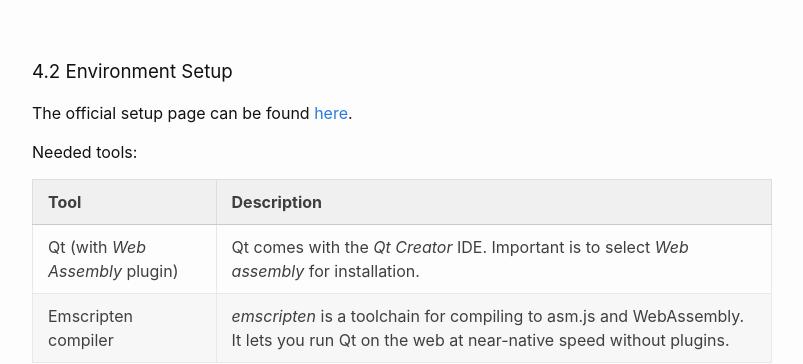
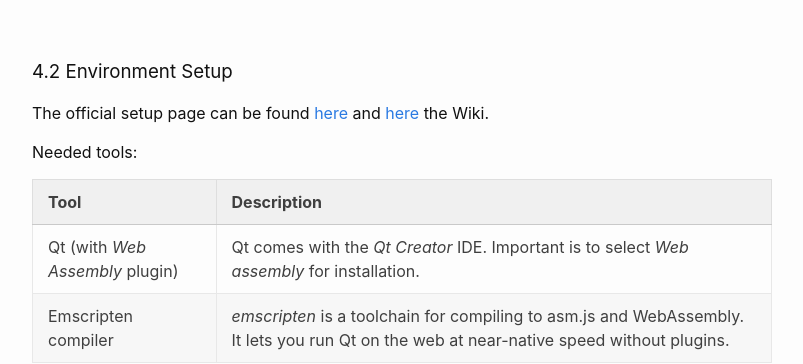
Before and after one commit to Hautaklyttn/progDocs, a Jekyll site: the page built from docs/articles/qt_qml.md, in a window 1280 px wide and 900 px high, scrolled down 36517 px. Shown: the part 157-521 px from the top of the window, without its empty margins (238-1041 px from the left). Built offline with Jekyll 4.4.1, drawn with Linux system fonts in a browser that asks for light colours.

Commit message:
Update qt_qml.md

```diff
--- a/docs/articles/qt_qml.md
+++ b/docs/articles/qt_qml.md
@@ -1350,7 +1350,7 @@ Generated important files (boilerplate):
 <a name="ch4-2"></a>
 ### 4.2 Environment Setup
 
-The official setup page can be found [here](https://doc.qt.io/qt-5/wasm.html).
+The official setup page can be found [here](https://doc.qt.io/qt-5/wasm.html) and [here](https://wiki.qt.io/Qt_for_WebAssembly) the Wiki.
 
 Needed tools:
 
```
